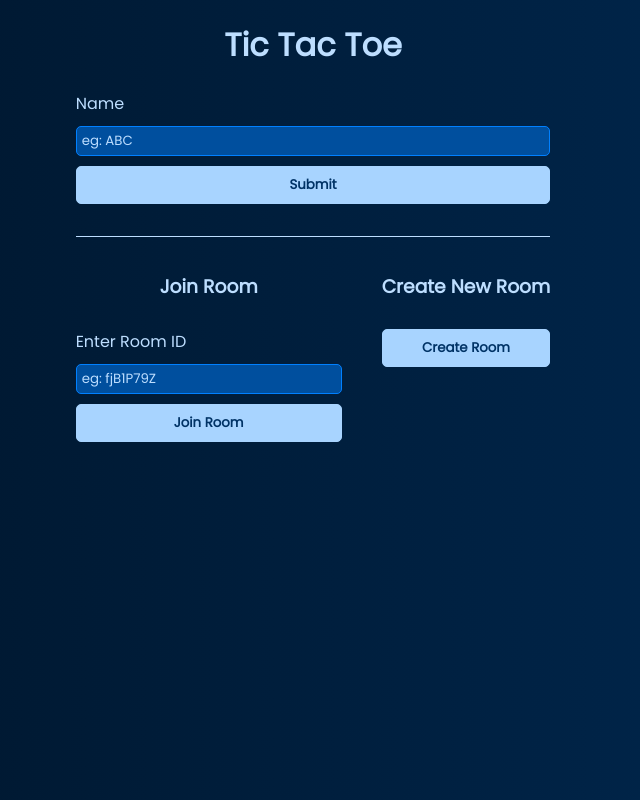
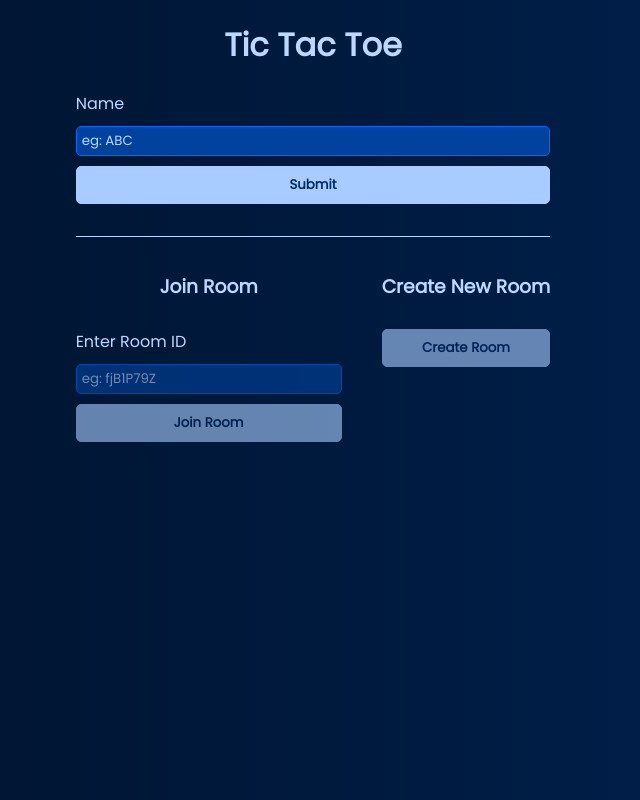
Before and after one commit to Haridotpy/MultiPlayerTicTacToe, a React (Vite) app in the folder client/: page / in a window 1280 px wide. Shown: the whole page, without its empty margins (327-967 px from the left). Built offline with nearby package versions, Linux system fonts and the light colour scheme; no server answers.

Commit message:
add user info in Room & fix win bug

```diff
--- a/client/src/Components/App.tsx
+++ b/client/src/Components/App.tsx
@@ -1,4 +1,4 @@
-import { useState, useEffect } from "react";
+import React, { useState, useEffect } from "react";
 import { NavigateFunction, useNavigate } from "react-router-dom";
 import { v4 as uuidV4 } from "uuid";
 import useUser from "../hooks/useUser";
@@ -28,7 +28,9 @@ const App = () => {
 		});
 	};
 
-	const createRoom = async (): Promise<void> => {
+	const createRoom = async (e: React.MouseEvent<HTMLButtonElement>): Promise<void> => {
+		const buttonElement = e.target as HTMLElement;
+		buttonElement.innerText = "Creating...";
 		try {
 			const response = await fetch(`${endPoint}/create-room`, {
 				method: "POST",
@@ -40,14 +42,18 @@ const App = () => {
 			const { roomId: rID }: { message: string; roomId: string } = await response.json();
 			navigate(`/room/${rID}`);
 		} catch (err: any) {
+			buttonElement.innerText = "Create Room";
 			console.error(err.message);
 		}
 	};
 
-	const joinRoom = async (): Promise<void> => {
+	const joinRoom = async (e: React.MouseEvent<HTMLButtonElement>): Promise<void> => {
 		setError("");
+		const buttonElement = e.target as HTMLElement;
+		buttonElement.innerText = "Joining...";
 		if (!roomId) {
 			setError("Please enter a valid Room ID");
+			buttonElement.innerText = "Join Room";
 			return;
 		}
 		try {
@@ -61,10 +67,12 @@ const App = () => {
 			const data = await response.json();
 			if (!response.ok) {
 				const { error: e } = data;
+				buttonElement.innerText = "Join Room";
 				return setError(e);
 			}
 			navigate(`/room/${roomId}`);
 		} catch (err: any) {
+			buttonElement.innerText = "Join Room";
 			console.error(err.message);
 		}
 	};
@@ -88,7 +96,7 @@ const App = () => {
 									value={name}
 									onChange={e => setName(e.target.value)}
 								/>
-								<button onClick={createUser} className="btn-primary">
+								<button onClick={createUser} className="btn btn-primary">
 									Submit
 								</button>
 							</div>
@@ -103,14 +111,15 @@ const App = () => {
 								placeholder="eg: fjB1P79Z"
 								value={roomId}
 								onChange={e => setRoomId(e.target.value)}
+								disabled={!user.name}
 							/>
-							<button className="btn-primary" onClick={joinRoom}>
+							<button className="btn btn-primary" disabled={!user.name} onClick={joinRoom}>
 								Join Room
 							</button>
 						</div>
 						<div className="input-group">
 							<h3 className="center">Create New Room</h3>
-							<button className="btn-primary" onClick={createRoom}>
+							<button className="btn btn-primary" disabled={!user.name} onClick={createRoom}>
 								Create Room
 							</button>
 						</div>
--- a/client/src/Components/Room.tsx
+++ b/client/src/Components/Room.tsx
@@ -1,6 +1,7 @@
 import { Params, useParams, useNavigate } from "react-router-dom";
 import Board from "./Board";
 import { useGame } from "../Context/GameProvider";
+import useUser from "../hooks/useUser";
 
 type RouterParams = Readonly<Params<string>>;
 
@@ -8,7 +9,8 @@ const Room = () => {
 	const params: RouterParams = useParams();
 	const { roomId } = params;
 	const navigate = useNavigate();
-	const { message, loading } = useGame();
+	const { message, loading, mark, opponent } = useGame();
+	const [user] = useUser();
 
 	const leaveRoom = () => {
 		navigate("/");
@@ -20,13 +22,23 @@ const Room = () => {
 				<h1>Loading....</h1>
 			) : (
 				<>
+					<div className="player-info">
+						<div className="player">
+							<div className={`player-${mark}`}></div>
+							<span>{user.name}</span>
+						</div>
+						<div className="player">
+							<span>{opponent?.name}</span>
+							<div className={`player-${opponent?.turn}`}></div>
+						</div>
+					</div>
 					<h4 className="center monospace">Room ID: {roomId}</h4>
 					{message && <h4 className="center">{message}</h4>}
 					<section>
 						<Board />
 					</section>
 					<div>
-						<button className="btn-round btn-danger btn-float-bottom-left" onClick={leaveRoom}>
+						<button className="btn btn-round btn-danger btn-float-bottom-left" onClick={leaveRoom}>
 							<i className="fa-solid fa-right-from-bracket fa-xl flip-x"></i>
 						</button>
 					</div>
--- a/client/src/Context/GameProvider.tsx
+++ b/client/src/Context/GameProvider.tsx
@@ -20,6 +20,8 @@ const GameContext = createContext<GameContextType>({
 	message: "",
 	loading: false,
 	disableBoard: true,
+	mark: "",
+	opponent: null,
 	play: (): void => {}
 });
 
@@ -92,14 +94,14 @@ export const GameProvider = ({ children }: Props) => {
 			const updatedBoard = updateBoard(pos, turn);
 			setBoard(updatedBoard);
 
-			if (isDraw(updatedBoard)) {
-				socket?.emit("stop", "Draw!!");
+			if (isWin(updatedBoard, currentTurn)) {
+				socket?.emit("stop", `${currentTurn.toUpperCase()} Wins`);
 				setEnd(true);
 				return;
 			}
 
-			if (isWin(updatedBoard, currentTurn)) {
-				socket?.emit("stop", `${currentTurn.toUpperCase()} Wins`);
+			if (isDraw(updatedBoard)) {
+				socket?.emit("stop", "Draw!!");
 				setEnd(true);
 				return;
 			}
@@ -112,8 +114,6 @@ export const GameProvider = ({ children }: Props) => {
 
 	useEffect(() => {
 		if (!socket) return;
-
-		console.log("Listening for events");
 
 		socket.on("turn", turn => {
 			setMark(turn);
@@ -154,6 +154,8 @@ export const GameProvider = ({ children }: Props) => {
 		() => ({
 			board,
 			play,
+			opponent,
+			mark,
 			currentTurn,
 			hasEnded: end,
 			roomId,
@@ -161,7 +163,7 @@ export const GameProvider = ({ children }: Props) => {
 			loading,
 			disableBoard
 		}),
-		[board, play, currentTurn, end, roomId, message, loading, disableBoard]
+		[board, play, currentTurn, end, roomId, message, loading, disableBoard, opponent, mark]
 	);
 
 	return <GameContext.Provider value={value}>{children}</GameContext.Provider>;
--- a/client/src/styles/index.css
+++ b/client/src/styles/index.css
@@ -3,7 +3,7 @@
 :root {
   --cell-height: 150px;
   --mark-size: calc(var(--cell-height) * .5);
-  --base-color-hue: 210;
+  --base-color-hue: 215;
   --danger-color-offset: 180;
   --danger-color-hue: calc(var(--base-color-hue) - var(--danger-color-offset));
   --background-color-dark: hsl(var(--base-color-hue), 100%, 8%);
@@ -70,6 +70,10 @@ input {
   border-radius: 5px;
 }
 
+input:disabled {
+  opacity: 0.6;
+}
+
 .center {
   text-align: center;
   display: flex;
@@ -92,6 +96,18 @@ input {
   justify-content: center;
 }
 
+.btn {
+  padding: 8px;
+  font-weight: bold;
+  cursor: pointer;
+}
+
+.btn:disabled {
+  opacity: 0.6;
+  cursor: not-allowed;
+  pointer-events: none;
+}
+
 .btn-round {
   height: 60px;
   width: 60px;
@@ -111,9 +127,6 @@ input {
   color: var(--color-btn-primary-text);
   border: 1px solid var(--color-btn-primary-background);
   border-radius: 5px;
-  padding: 8px;
-  font-weight: bold;
-  cursor: pointer;
   transition: 0.2s ease-in-out;
 }
 
@@ -125,9 +138,6 @@ input {
   background-color: var(--color-btn-danger-background);
   color: var(--color-btn-danger-text);
   border: 1px solid var(--color-btn-danger-background);
-  cursor: pointer;
-  font-weight: bold;
-  padding: 8px;
   transition: 0.2s ease-in-out;
 }
 
@@ -183,9 +193,9 @@ input {
 
 .o::before {
   content: "";
-  height: calc(var(--mark-size) / 1.2);
+  height: calc(var(--mark-size) / 1.5);
   position: absolute;
-  width: calc(var(--mark-size) / 1.2);
+  width: calc(var(--mark-size) / 1.5);
   border: 10px solid var(--color-text-light);
   border-radius: 100px;
 }
@@ -197,11 +207,53 @@ input {
 .monospace {
   font-family: monospace;
   font-size: 20px;
+  letter-spacing: 1.1px;
+  padding-bottom: 20px;
 }
 
 .flip-x {
   transform: rotate(180deg);
   padding: 0;
+}
+
+.player-info {
+  display: flex;
+  align-items: center;
+  justify-content: space-between;
+  padding: 1rem;
+}
+
+.player {
+  display: flex;
+  align-items: center;
+  gap: 20px;
+  position: relative;
+}
+
+.player-x::before,
+.player-x::after {
+  content: "";
+  height: 25px;
+  width: 5px;
+  background-color: var(--color-text-light);
+  position: absolute;
+  border-radius: 5px;
+  bottom: 1%;
+}
+
+.player-x::before {
+  transform: rotate(-45deg);
+}
+
+.player-x::after {
+  transform: rotate(45deg);
+}
+
+.player-o {
+  height: 25px;
+  width: 25px;
+  border: 5px solid var(--color-text-light);
+  border-radius: 100%;
 }
 
 @media (max-width: 550px) {
--- a/client/src/types/types.d.ts
+++ b/client/src/types/types.d.ts
@@ -6,6 +6,8 @@ export interface GameContextType {
 	hasEnded: boolean;
 	loading: boolean;
 	disableBoard: boolean;
+	mark: string;
+	opponent: Opponent | null;
 	play(pos: number, turn: string): void;
 }
 
```
